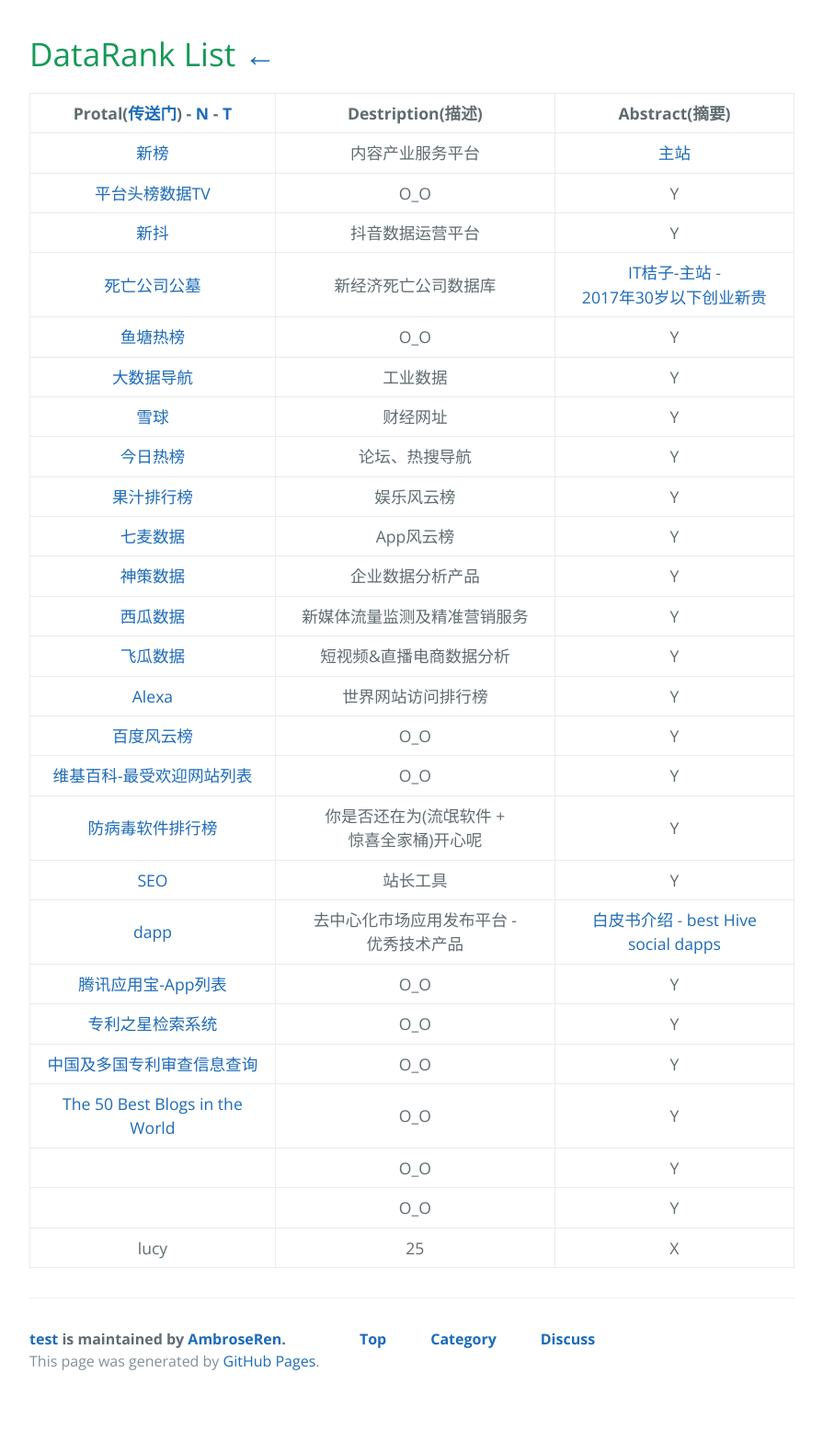
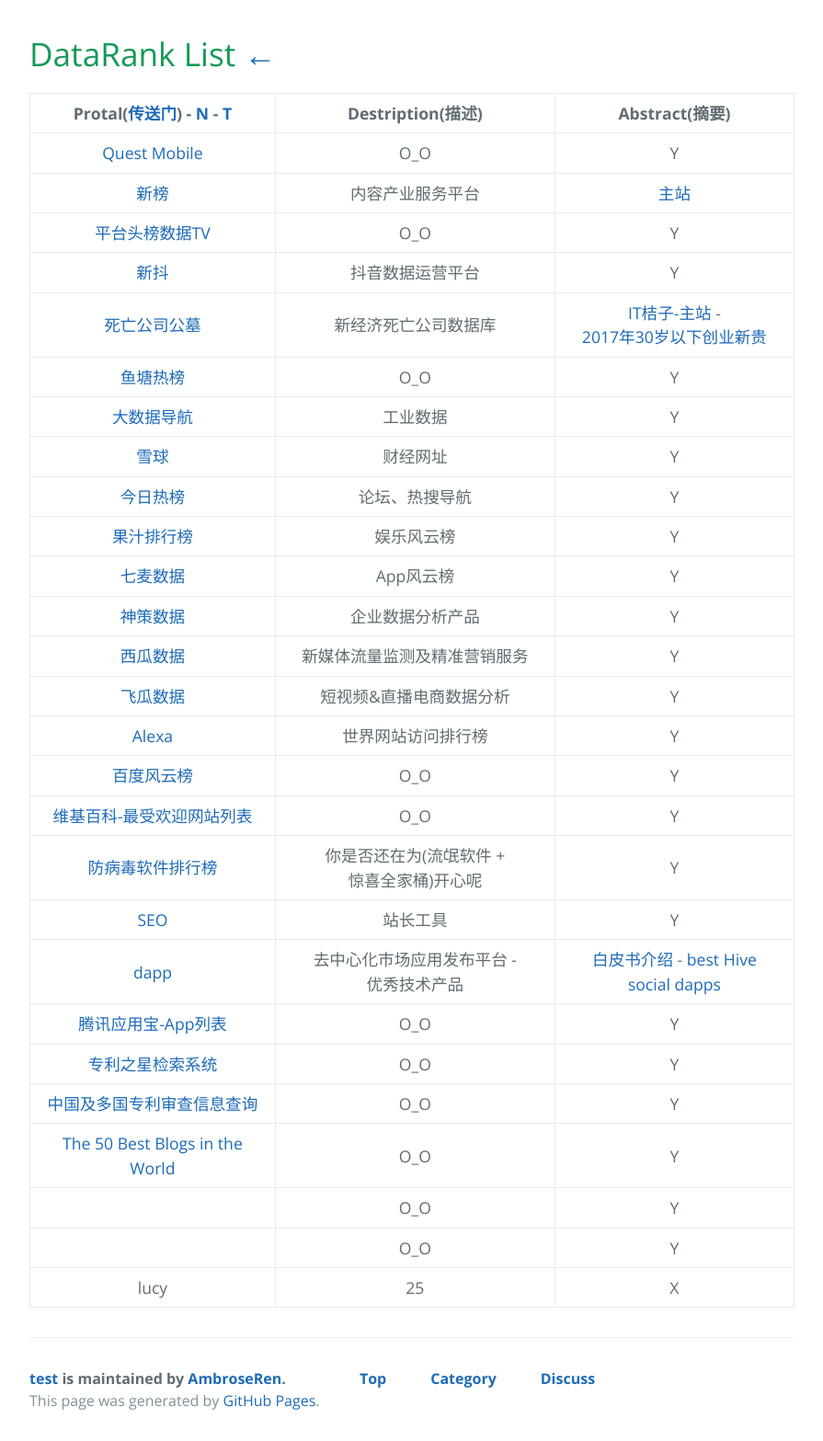
Before and after one commit to AmbroseRen/test, a Jekyll site: the page built from Data/DataRank.md, in a window 1280 px wide. Shown: the whole page at 92% size, without its empty margins (192-1087 px from the left). Built offline with Jekyll 4.4.1, drawn with Linux system fonts in a browser that asks for light colours; our own code applies the rules of GitHub Pages for plain Markdown files; the repository's description, which GitHub fills in, is left out; before the commit the page ends 1524 px from its top, so only the background shows below that.

Commit message:
Update DataRank.md

```diff
--- a/Data/DataRank.md
+++ b/Data/DataRank.md
@@ -2,6 +2,7 @@
 
 | Protal([传送门](../navigation.md)) - [N](../Library/synthesize.md) - [T](TorrentKitty.md) | Destription(描述) | Abstract(摘要) |
 |:---:|:---:|:---:|
+| [Quest Mobile](https://www.questmobile.com.cn/research/report-new) | O_O | Y |
 | [新榜](https://www.newrank.cn/public/info/list.html?period=day&type=data) | 内容产业服务平台 | [主站](https://newrank.cn/) |
 | [平台头榜数据TV](http://www.toubang.tv/anchor/mutile.html) | O_O | Y |
 | [新抖](https://xd.newrank.cn/home/index) | 抖音数据运营平台 | Y |
```
